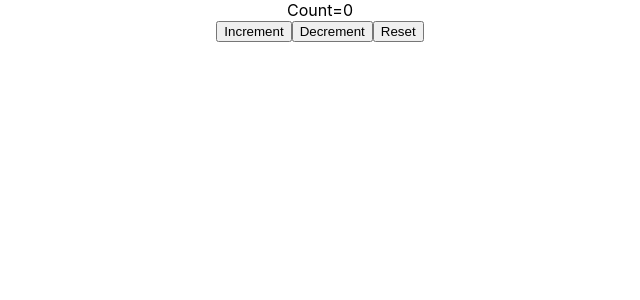
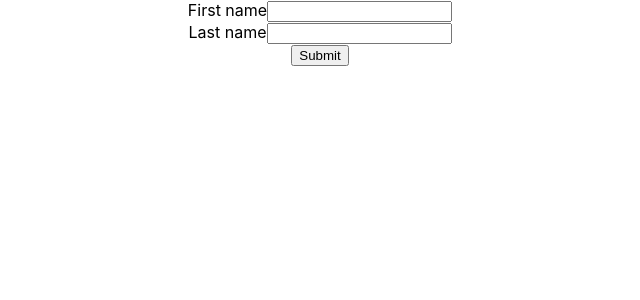
Before and after one commit to sakilk130/react-hooks, a React (Create React App) app: page / in a window 1280 px wide. Shown: the top 300 px of the page, without its empty margins (320-960 px from the left). Built offline with nearby package versions, Linux system fonts and the light colour scheme.

Commit message:
complete

```diff
--- a/src/App.js
+++ b/src/App.js
@@ -21,16 +21,16 @@ import ReducerTwo from './components/5_useReducer/12_useReducer/ReducerTwo';
 import ReducerThree from './components/5_useReducer/13_useReducer/ReducerThree';
 import DataFetchingReducer from './components/5_useReducer/14_useReducer/DataFetchingReducer';
 
-import MemoOne from './components/15_useMemo/MemoOne';
+import MemoOne from './components/6_useMemo/15_useMemo/MemoOne';
 
-import RefOne from './components/16_useRef/RefOne';
-import RefTwo from './components/17_useRef/RefTwo';
+import RefOne from './components/7_useRef/16_useRef/RefOne';
+import RefTwo from './components/7_useRef/17_useRef/RefTwo';
 
-import DocTitleOne from './components/18_customHooks/DocTitleOne';
-import DocTitleTwo from './components/18_customHooks/DocTitleTwo';
-import CustomHookOne from './components/19_customHooks/CustomHookOne';
-import CustomHookTwo from './components/19_customHooks/CustomHookTwo';
-import UserForm from './components/20_userInput/UserForm';
+import DocTitleOne from './components/8_customHooks/18_customHooks/DocTitleOne';
+import DocTitleTwo from './components/8_customHooks/18_customHooks/DocTitleTwo';
+import CustomHookOne from './components/8_customHooks/19_customHooks/CustomHookOne';
+import CustomHookTwo from './components/8_customHooks/19_customHooks/CustomHookTwo';
+import UserForm from './components/8_customHooks/20_userInput/UserForm';
 
 export const firstName = React.createContext();
 export const lastName = React.createContext();
@@ -64,7 +64,7 @@ function App() {
         </lastName.Provider>
       </firstName.Provider> */}
 
-      <ReducerOne />
+      {/* <ReducerOne /> */}
 
       {/* <ReducerTwo /> */}
 
@@ -84,7 +84,7 @@ function App() {
       {/* <CustomHookOne />
       <CustomHookTwo /> */}
 
-      {/* <UserForm /> */}
+      <UserForm />
     </div>
   );
 }
```
Also changed, not shown: src/components/6_useMemo/15_useMemo/MemoOne.jsx (renamed from src/components/15_useMemo/MemoOne.jsx), src/components/7_useRef/16_useRef/RefOne.jsx (renamed from src/components/16_useRef/RefOne.jsx), src/components/7_useRef/17_useRef/RefTwo.jsx (renamed from src/components/17_useRef/RefTwo.jsx), src/components/8_customHooks/18_customHooks/DocTitleOne.jsx (renamed from src/components/18_customHooks/DocTitleOne.jsx), src/components/8_customHooks/18_customHooks/DocTitleTwo.jsx (renamed from src/components/18_customHooks/DocTitleTwo.jsx), src/components/8_customHooks/18_customHooks/hooks/useDocTitle.js (renamed from src/components/18_customHooks/hooks/useDocTitle.js), src/components/8_customHooks/19_customHooks/CustomHookOne.jsx (renamed from src/components/19_customHooks/CustomHookOne.jsx), src/components/8_customHooks/19_customHooks/CustomHookTwo.jsx (renamed from src/components/19_customHooks/CustomHookTwo.jsx), src/components/8_customHooks/19_customHooks/hooks/useCounter.js (renamed from src/components/19_customHooks/hooks/useCounter.js), src/components/8_customHooks/20_userInput/UserForm.jsx (renamed from src/components/20_userInput/UserForm.jsx), src/components/8_customHooks/20_userInput/hooks/useInput.js (renamed from src/components/20_userInput/hooks/useInput.js).
